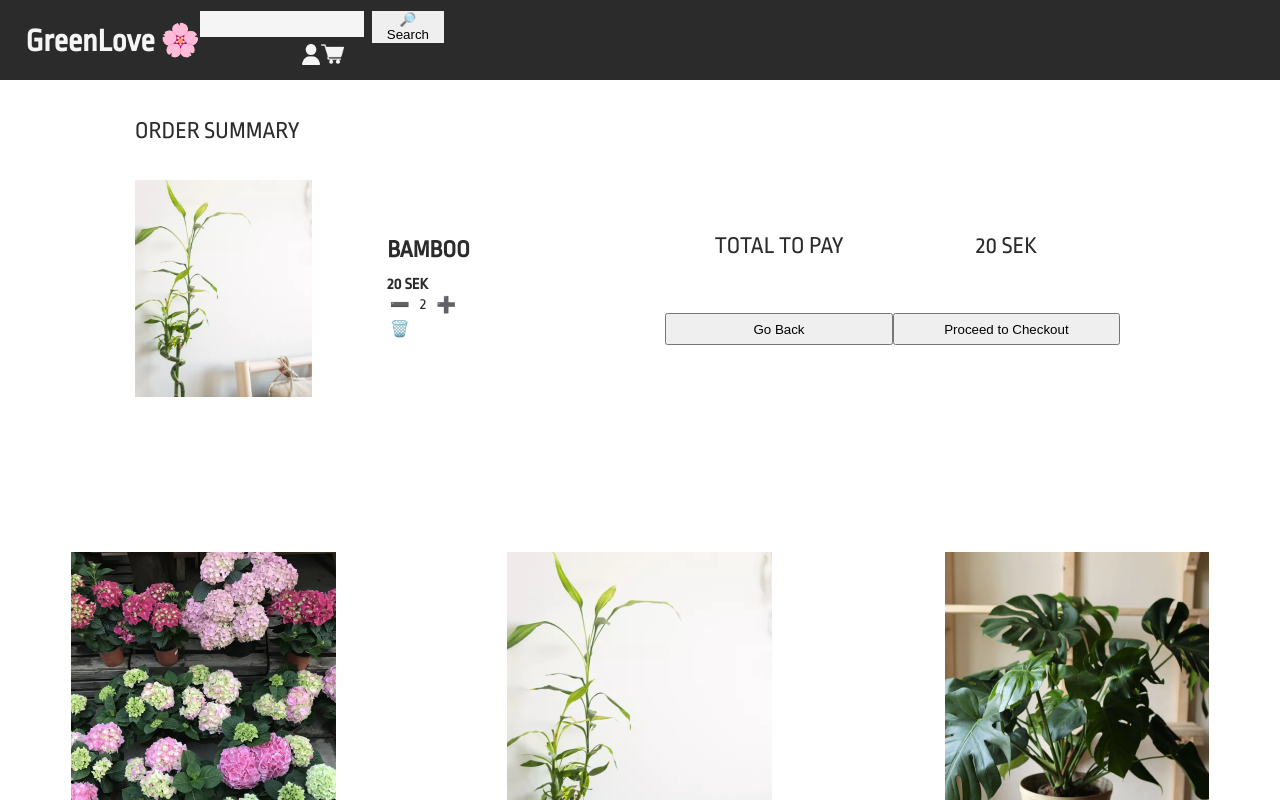
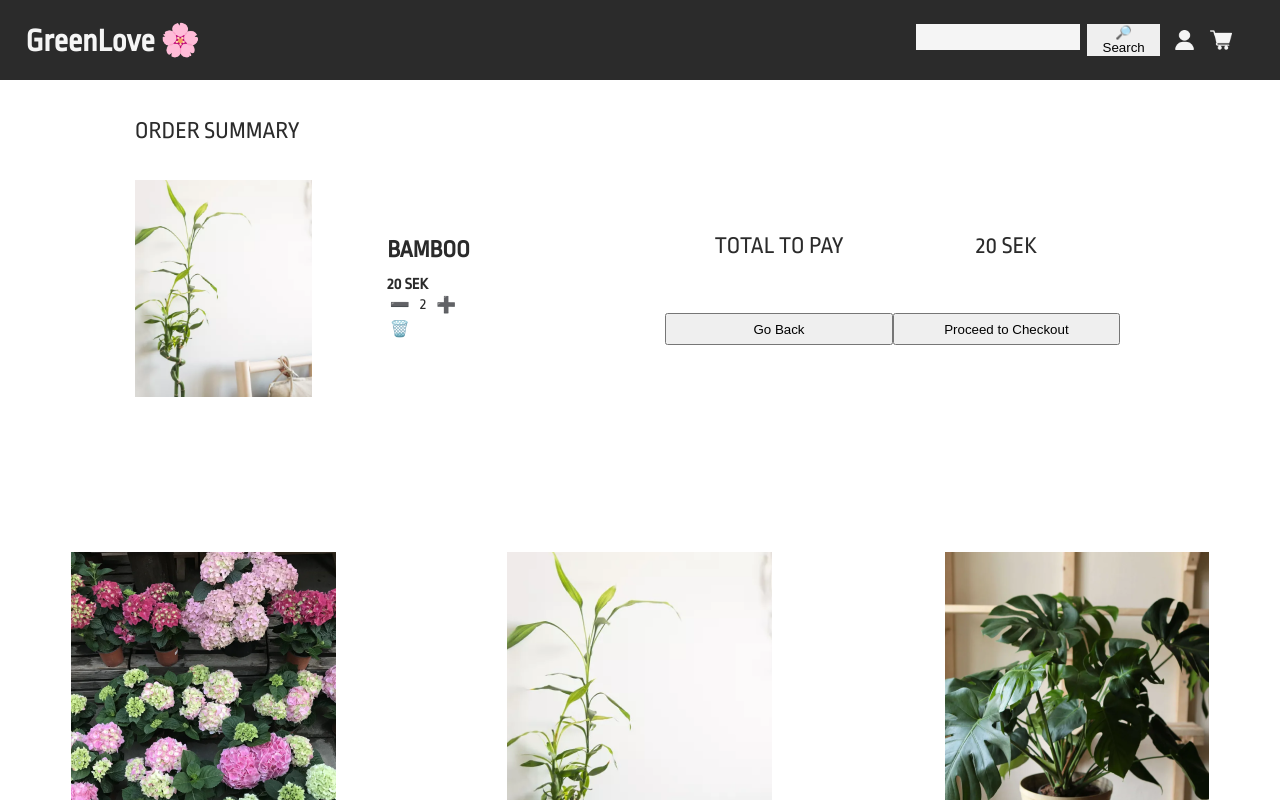
Before and after one commit to rominonix/tdd-frontend, a React (Create React App) app: page / in a window 1280 px wide. Shown: the top 800 px of the page. Built offline with nearby package versions, Linux system fonts and the light colour scheme.

Commit message:
modified header style

```diff
--- a/src/components/Header/Header.style.css
+++ b/src/components/Header/Header.style.css
@@ -11,10 +11,6 @@
 .title {
   text-transform: none;
 }
-<<<<<<< HEAD
-=======
-
->>>>>>> homePage
 nav {
   position: absolute;
   right: 6%;
```
Also changed, not shown: 1 other file (tests, documents, lock files or other folders).
